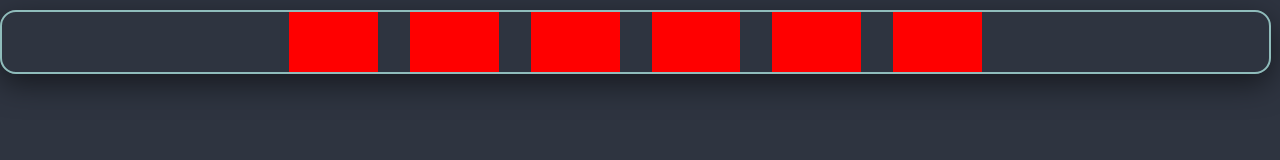
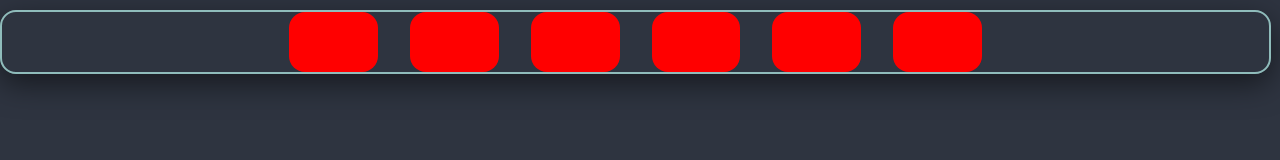
Before and after one commit to dSandley20/react-portfolio, a React (Create React App) app: page /kitchen-sink in a window 1280 px wide. Shown: the top 160 px of the page. Built offline with nearby package versions, Linux system fonts and the light colour scheme; a web font is replaced by a local one.

Commit message:
round off corners to prevent overlap

```diff
--- a/src/components/SkillBar/Skill/index.jsx
+++ b/src/components/SkillBar/Skill/index.jsx
@@ -9,12 +9,14 @@ export default function Skill(props) {
               backgroundColor: "black",
               width: "15%",
               color: "white",
+              borderRadius: "1rem",
             }
           : {
               height: "100%",
               backgroundColor: "red",
               width: "7%",
               color: "white",
+              borderRadius: "1rem",
               "&:hover": {
                 transform: "scale(1.5)",
               },
```
